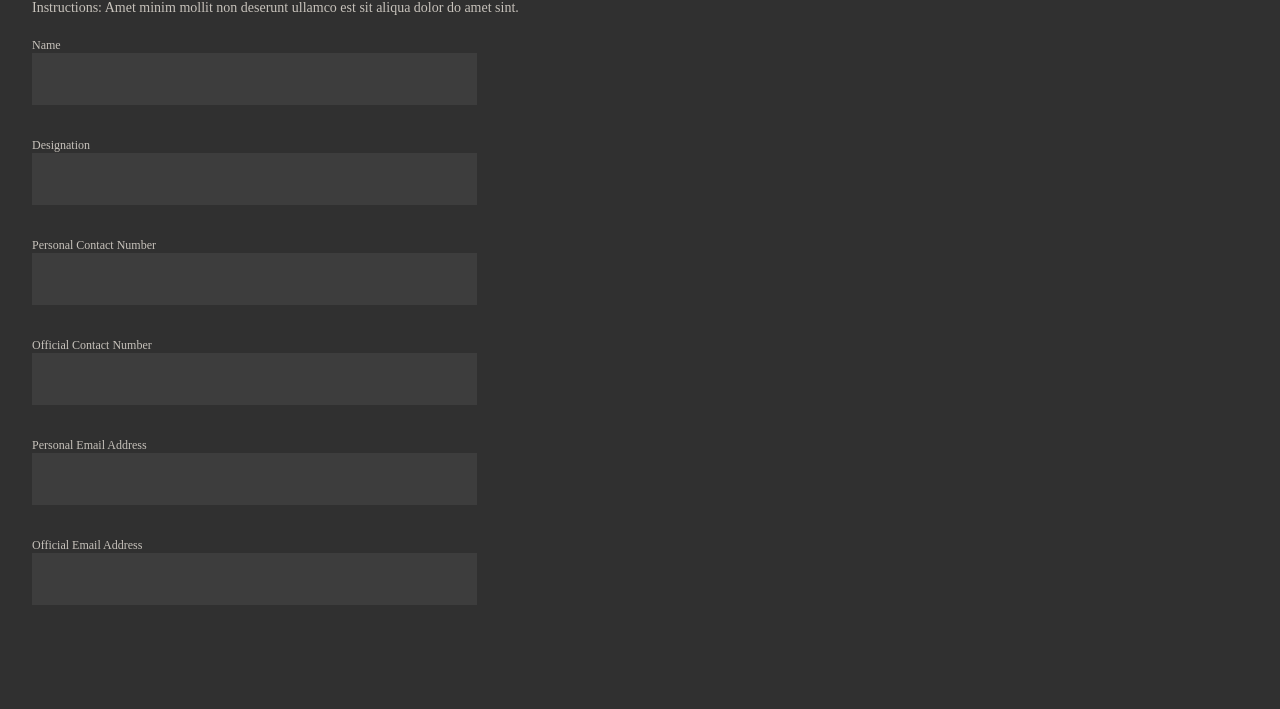
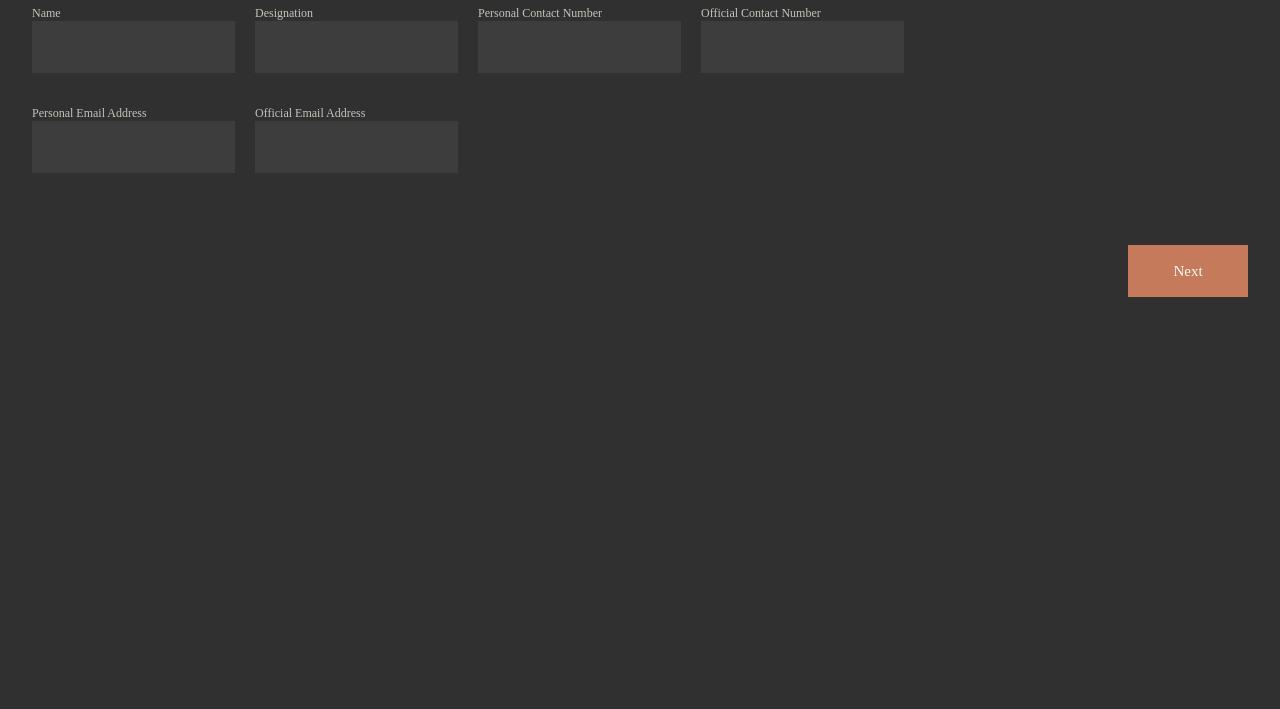
Before and after one commit to shishirneupane/personal-details-css, a plain HTML site: page index2.html in a window 1280 px wide. Shown: the part 169-878 px from the top of the page. After the commit the page ends 800 px from the top, so only its background shows below. Drawn offline with Linux system fonts and the light colour scheme.

Commit message:
test layout

```diff
--- a/index2.html
+++ b/index2.html
@@ -5,17 +5,19 @@
         <meta http-equiv="X-UA-Compatible" content="IE=edge" />
         <meta name="viewport" content="width=device-width, initial-scale=1.0" />
         <title>Personal Details</title>
-    <link rel="stylesheet" href="/style2.css" />
+        <link rel="stylesheet" href="style2.css" />
     </head>
     <body>
-    <main class="main">
+        <div class="l-fullwidth">
+            <header class="l-fullwidth-header"></header>
+            <main class="">
+                <div class="l-fullwidth-container">
                     <section class="first">
                         <div class="first__first">
                             <h4>1 of 5</h4>
                             <h1>Personal Details</h1>
                             <p>
-            Instructions: Amet minim mollit non deserunt ullamco est sit aliqua
-            dolor do amet sint.
+                                Instructions: Amet minim mollit non deserunt ullamco est sit aliqua dolor do amet sint.
                             </p>
                         </div>
                         <div>
@@ -29,8 +31,7 @@
                                         <label for="">Designation</label>
                                         <input type="text" name="" id="" />
                                     </div>
-            </div>
-            <div class="flex">
+
                                     <div class="flex__item">
                                         <label for="">Personal Contact Number</label>
                                         <input type="text" name="" id="" />
@@ -39,8 +40,7 @@
                                         <label for="">Official Contact Number</label>
                                         <input type="text" name="" id="" />
                                     </div>
-            </div>
-            <div class="flex">
+
                                     <div class="flex__item">
                                         <label for="">Personal Email Address</label>
                                         <input type="text" name="" id="" />
@@ -49,13 +49,7 @@
                                         <label for="">Official Email Address</label>
                                         <input type="text" name="" id="" />
                                     </div>
-              <!-- <div class="first__second">
-								<input type="button" value="Next" />
-							</div> -->
                                 </div>
-            <!-- <div class="first__second">
-							<input type="button" value="Next" />
-						</div> -->
                             </form>
                         </div>
                     </section>
@@ -65,6 +59,9 @@
                             <input type="button" value="Next" />
                         </div>
                     </section>
+                </div>
             </main>
+            <footer class="l-fullwidth-footer"></footer>
+        </div>
     </body>
 </html>
--- a/style2.scss
+++ b/style2.scss
@@ -7,6 +7,11 @@ body {
   font-family: -apple-system, BlinkMacSystemFont, Segoe UI, Roboto, Oxygen,
     Ubuntu, Cantarell, Fira Sans, Droid Sans, Helvetica Neue, sans-serif;
   background: #303030;
+}
+
+html, body {
+  width: 100%;
+  height: 100%;
 }
 
 a {
@@ -71,7 +76,7 @@ input {
   border: 1px solid #3d3d3d;
   outline: none;
   color: #c7c2bb;
-  width: 445px;
+  width: 100%;
   height: 52px;
   padding: 1rem 0.75rem;
 }
@@ -151,3 +156,12 @@ input[type="button"] {
     }
   }
 }
+
+
+.l-fullwidth-container{
+  width: 100%;
+  padding: 0 32px;
+}
+.l-fullwidth-container .first{
+  max-width: 910px;
+}
```
Also changed, not shown: style.css, style2.css. Lines whose indentation alone changed are shown as unchanged.
